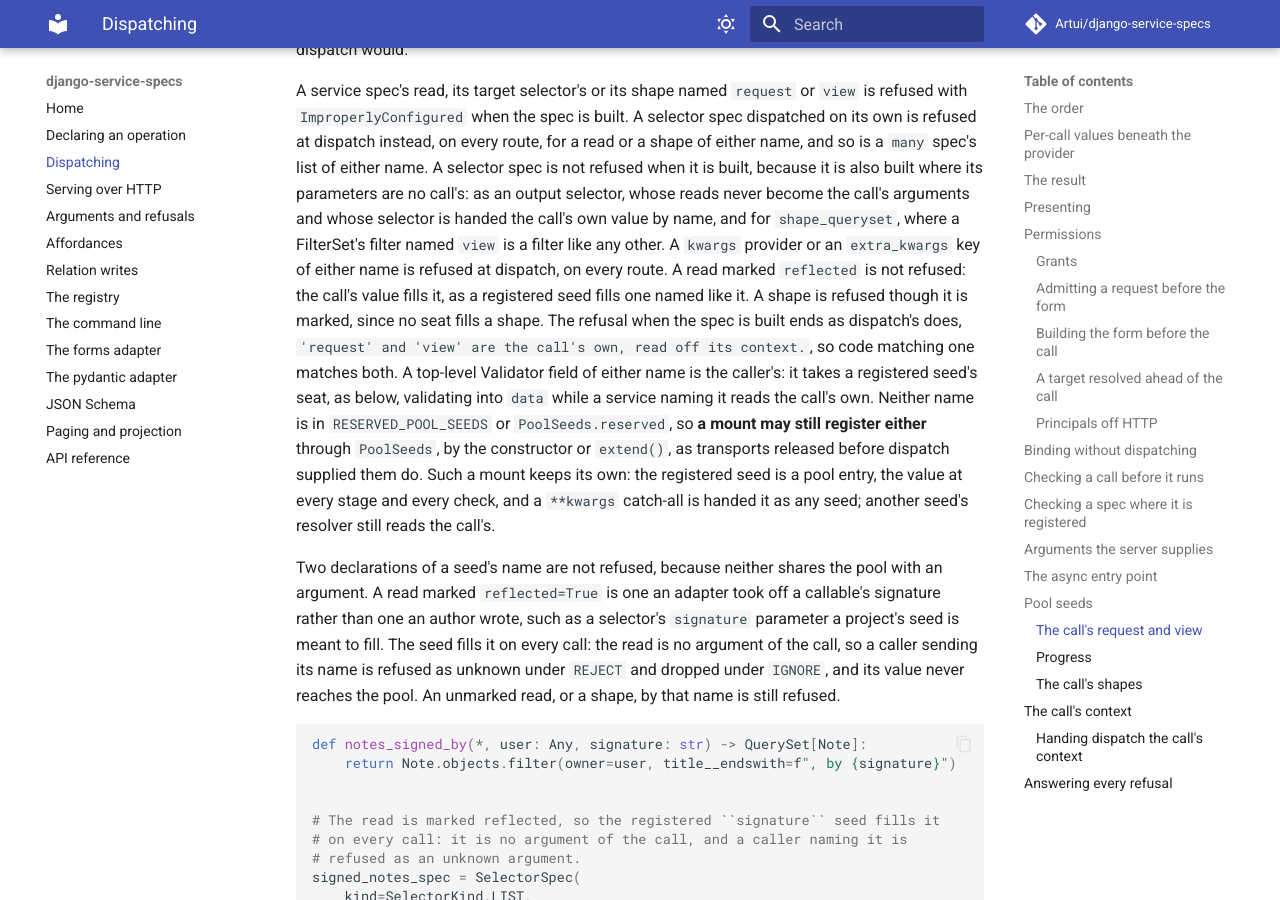
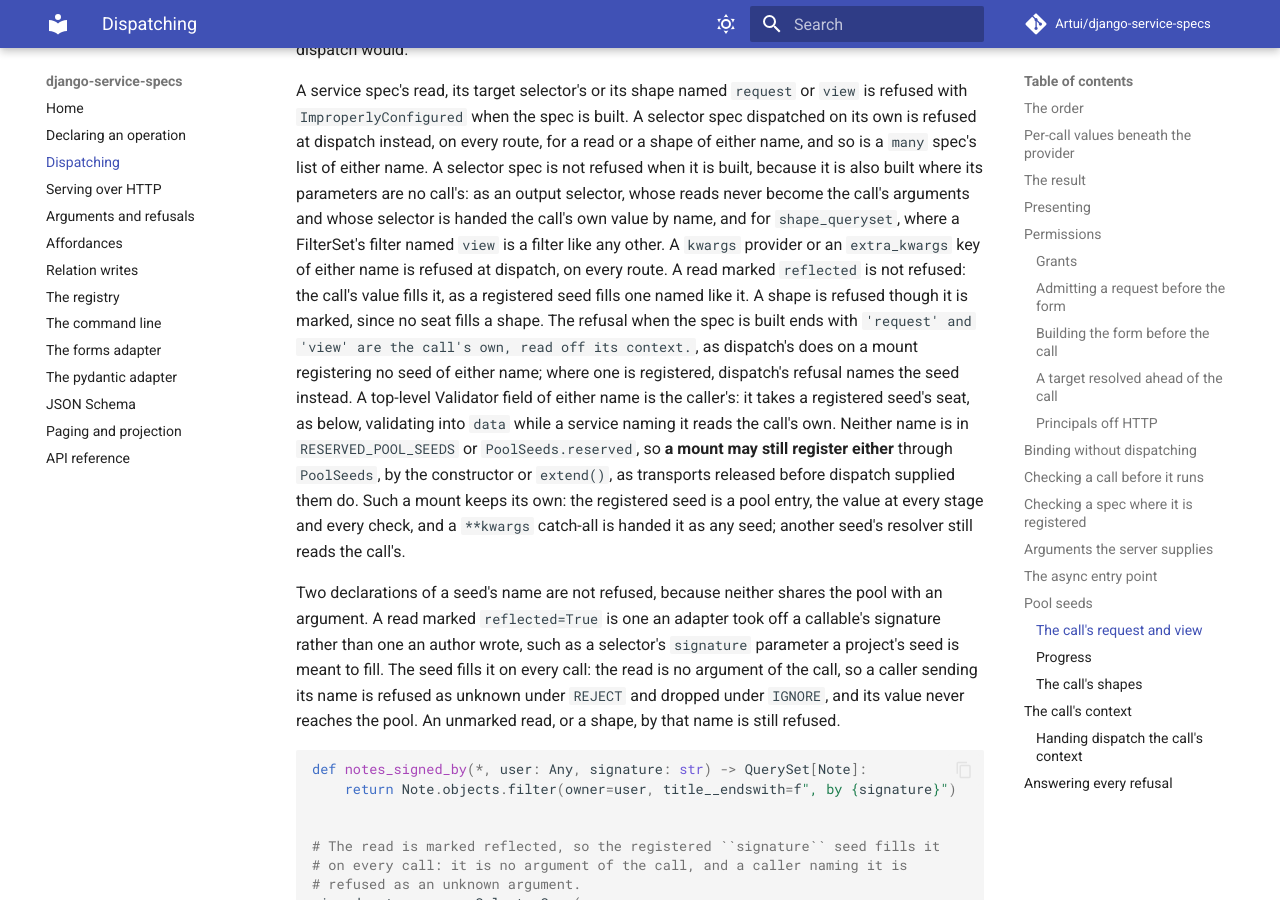
Before and after one commit to Artui/django-service-specs, an MkDocs documentation site: the page built from docs/dispatching.md, in a window 1280 px wide and 900 px high, scrolled down 20770 px. Built offline with MkDocs 1.6.1 and Material for MkDocs 9.7.7, drawn with Linux system fonts in a browser that asks for light colours; comment, search, counter and statistics services are not loaded.

Commit message:
Qualify where the call-seed note ends a refusal, and hold two conditions of unreceived_fields
Co-Authored-By: Claude Opus 5.5 <noreply@anthropic.com>

```diff
--- a/docs/dispatching.md
+++ b/docs/dispatching.md
@@ -807,9 +807,11 @@ filter named `view` is a filter like any other. A `kwargs` provider or an
 read marked `reflected` is not refused: the call's value fills it, as a
 registered seed fills one named like it. A shape is refused though it is
 marked, since no seat fills a shape. The refusal when the spec is built ends
-as dispatch's does, `'request' and 'view' are the
-call's own, read off its context.`, so code matching one matches both. A top-level Validator field of either name is the caller's: it takes a registered seed's seat, as below, validating into
-`data` while a service naming it reads the call's own. Neither name is in
+with `'request' and 'view' are the call's own, read off its context.`, as
+dispatch's does on a mount registering no seed of either name; where one is
+registered, dispatch's refusal names the seed instead. A top-level Validator
+field of either name is the caller's: it takes a registered seed's seat, as
+below, validating into `data` while a service naming it reads the call's own. Neither name is in
 `RESERVED_POOL_SEEDS` or `PoolSeeds.reserved`, so **a mount may still register
 either** through `PoolSeeds`, by the constructor or `extend()`, as transports
 released before dispatch supplied them do. Such a mount keeps its own: the
```
Also changed, not shown: CHANGELOG.md (+9 -7 lines), 6 other files.
